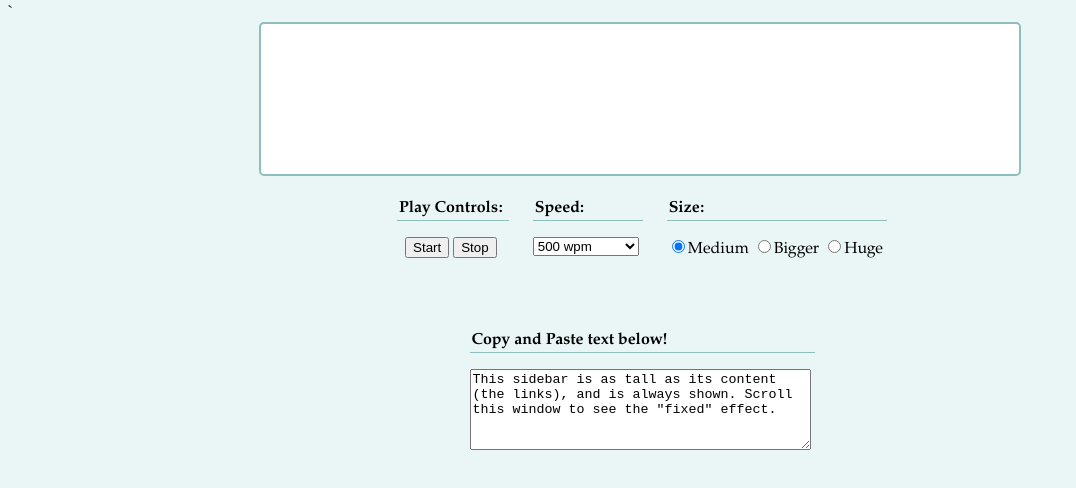
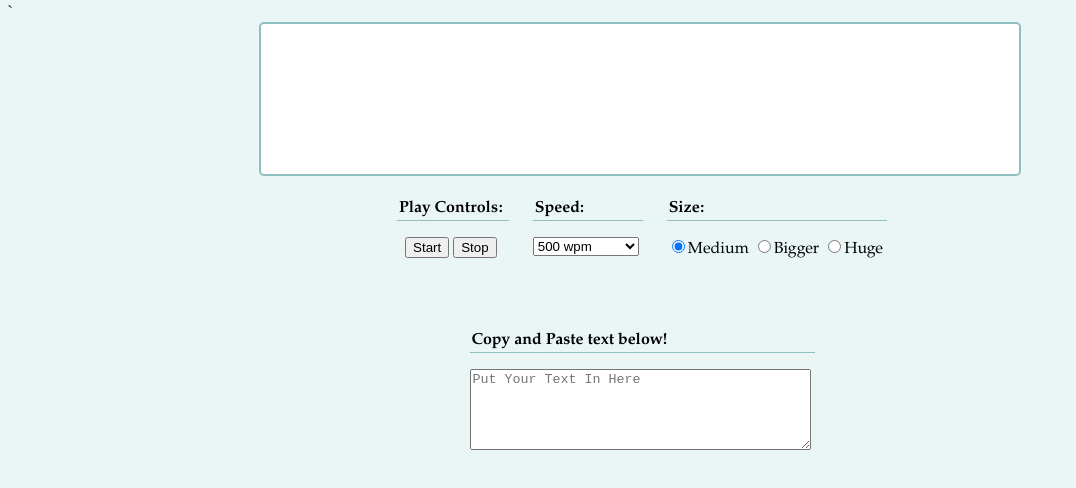
Before and after one commit to Tj0805/Clever, a plain HTML site: page Speed Reader/index.html in a window 1280 px wide. Shown: the part 78-566 px from the top of the page, without its empty margins (0-1076 px from the left). Drawn offline with Linux system fonts and the light colour scheme.

Commit message:
removal of dummy text

```diff
--- a/Speed Reader/index.html
+++ b/Speed Reader/index.html
@@ -54,7 +54,7 @@
     <div id="input-text">
       <fieldset>
         <p>Copy and Paste text below!</p>
-          <textarea id="strings" rows="5" cols="40" placeholder="Put Your Text In Here">This sidebar is as tall as its content (the links), and is always shown. Scroll this window to see the "fixed" effect.</textarea>
+          <textarea id="strings" rows="5" cols="40" placeholder="Put Your Text In Here"></textarea>
       </fieldset>
     </div>
 </body>
```
